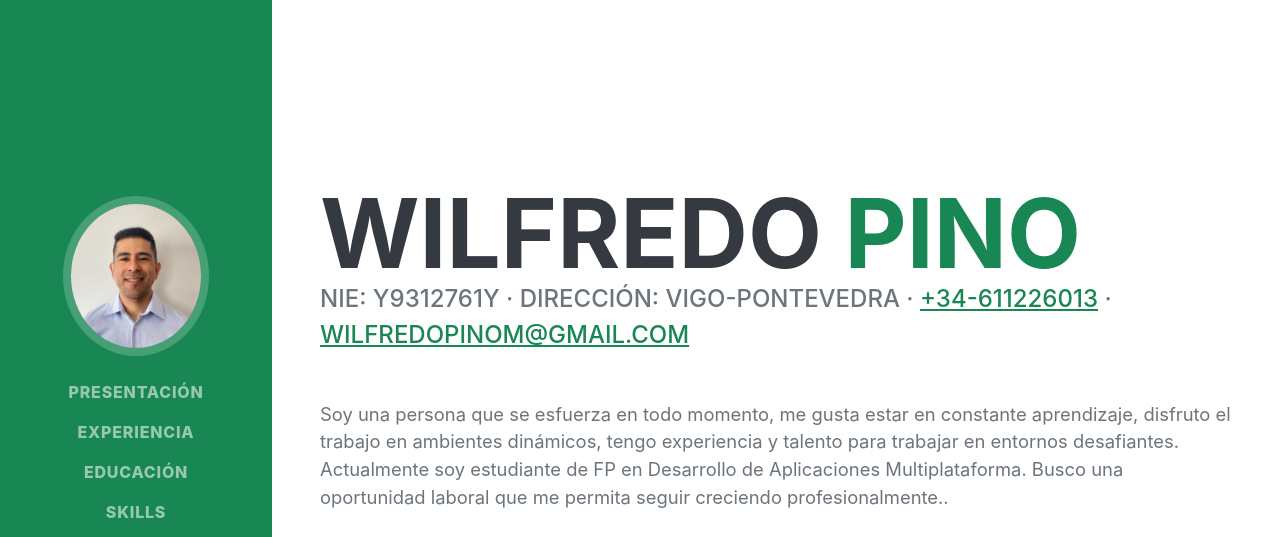
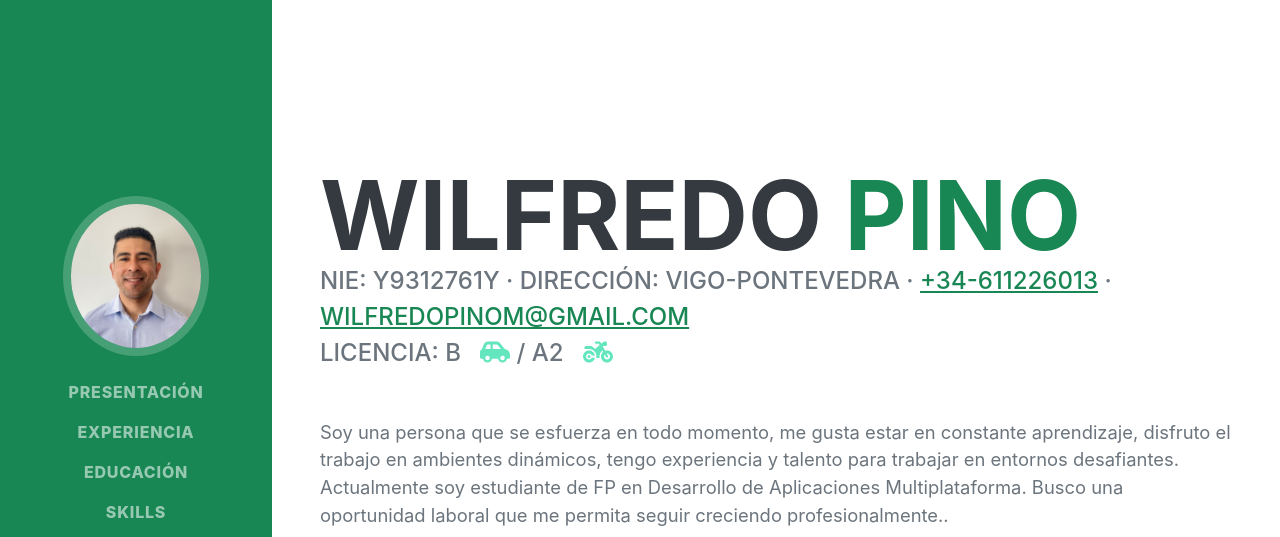
Before and after one commit to wilfredopinom/Resumen_CV, a plain HTML site: page index.html in a window 1280 px wide. Shown: the top 537 px of the page. Drawn offline with nearby package versions, Linux system fonts and the light colour scheme; a web font is replaced by a local one.

Commit message:
modificación licencias

```diff
--- a/index.html
+++ b/index.html
@@ -46,6 +46,10 @@
                     <div class="subheading mb-5">
                          NIE: Y9312761Y  · Dirección: Vigo-Pontevedra · <a class="text-success" href="https://walink.co/739b9c">+34-611226013</a> ·
                         <a class="text-success"  href="mailto:name@email.com">wilfredopinom@gmail.com</a>
+<br>
+Licencia: B &nbsp <i class="fa-solid fa-car-side" style="color: #63E6BE;">
+
+</i> / A2  &nbsp   <i class="fa-solid fa-motorcycle" style="color: #63E6BE;"></i>
 
                     </div>
                     <p class="lead mb-5">Soy una persona que se esfuerza en todo momento, me gusta estar en constante aprendizaje, disfruto el trabajo en ambientes dinámicos, tengo experiencia y talento para trabajar en entornos desafiantes. Actualmente soy estudiante de FP en Desarrollo de Aplicaciones Multiplataforma. Busco una oportunidad laboral que me permita seguir creciendo profesionalmente..</p>
```
